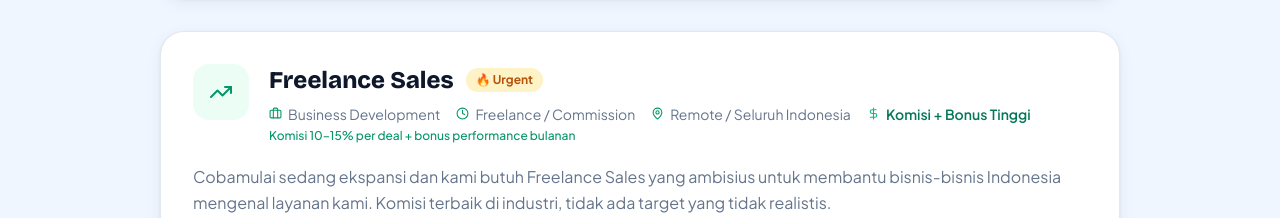
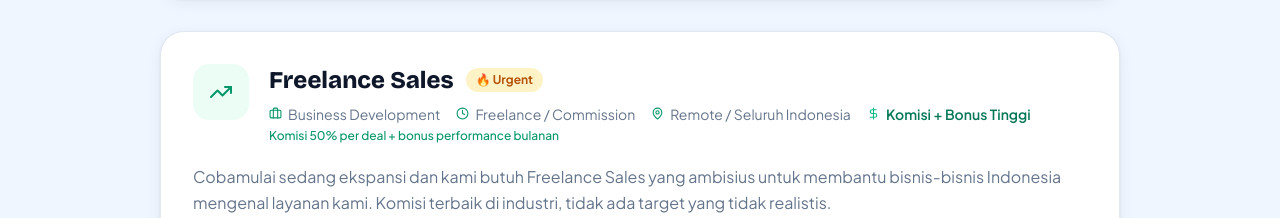
Before and after one commit to arnoriel/cobamulai, a React (Vite) app: page /careers in a window 1280 px wide. Shown: the part 2101-2319 px from the top of the page. Built offline with nearby package versions, Linux system fonts and the light colour scheme.

Commit message:
Update salary note for Business Development position

```diff
--- a/src/pages/Careers.tsx
+++ b/src/pages/Careers.tsx
@@ -63,7 +63,7 @@ const jobs = [
     type: 'Freelance / Commission',
     location: 'Remote / Seluruh Indonesia',
     salary: 'Komisi + Bonus Tinggi',
-    salaryNote: 'Komisi 10–15% per deal + bonus performance bulanan',
+    salaryNote: 'Komisi 50% per deal + bonus performance bulanan',
     icon: <TrendingUp size={24} />,
     color: 'text-emerald-600',
     bg: 'bg-emerald-50',
```
